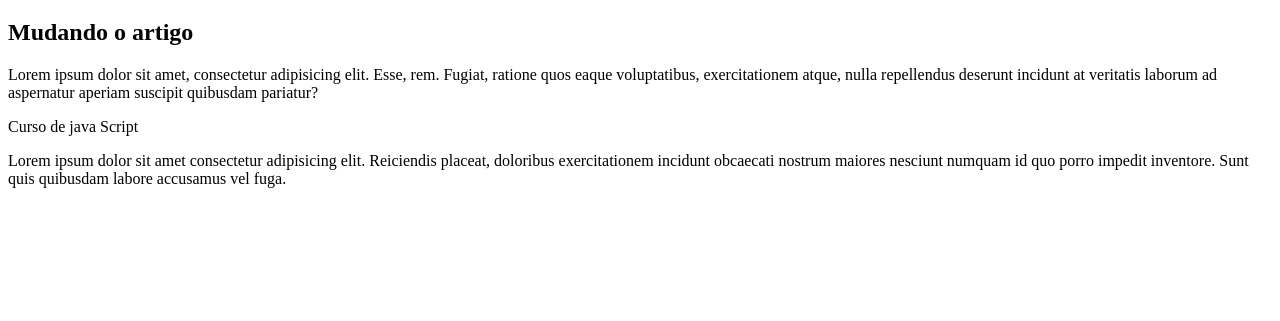
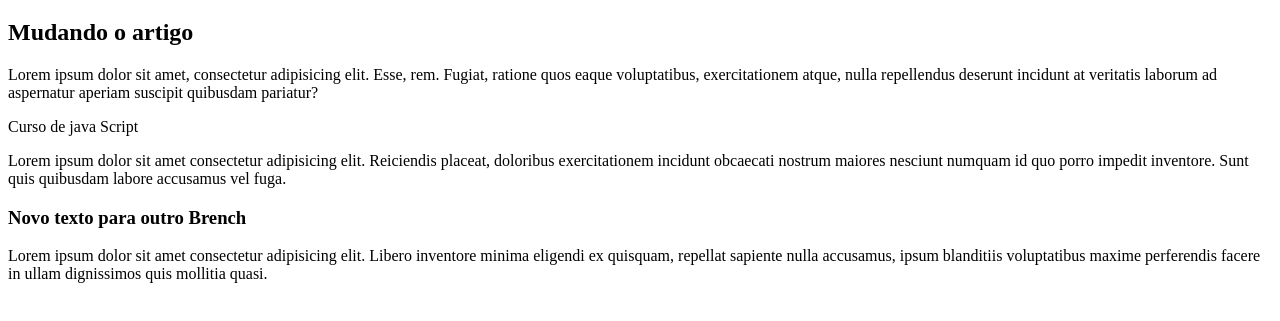
Before and after one commit to leandro-amoedo/Projeto-Site-Curso, a plain HTML site: page index.html in a window 1280 px wide. Shown: the part 61-382 px from the top of the page. Drawn offline with Linux system fonts and the light colour scheme.

Commit message:
Update index.html

```diff
--- a/index.html
+++ b/index.html
@@ -19,5 +19,8 @@
     <article>Curso de java Script</article>
     <p>Lorem ipsum dolor sit amet consectetur adipisicing elit. Reiciendis placeat, doloribus exercitationem incidunt obcaecati nostrum maiores nesciunt numquam id quo porro impedit inventore. Sunt quis quibusdam labore accusamus vel fuga.</p>
 
+    <h3>Novo texto para outro Brench</h3>
+    Lorem ipsum dolor sit amet consectetur adipisicing elit. Libero inventore minima eligendi ex quisquam, repellat sapiente nulla accusamus, ipsum blanditiis voluptatibus maxime perferendis facere in ullam dignissimos quis mollitia quasi.
+
 </body>
 </html>
```
